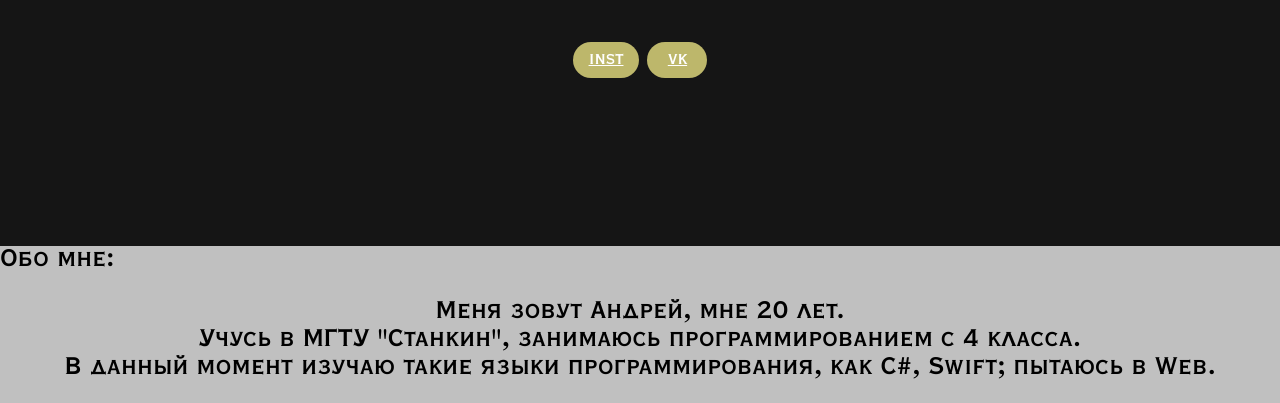
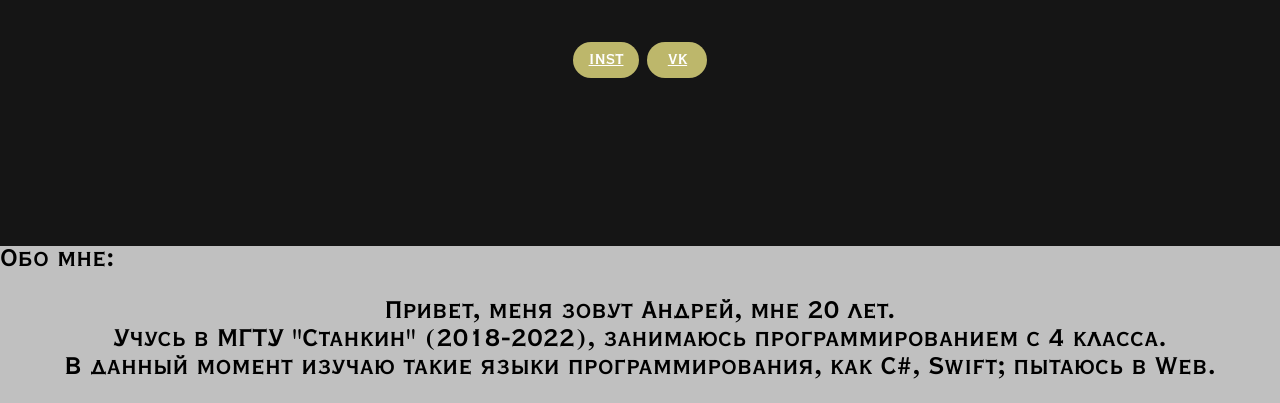
Before and after one commit to Remixrty/remixrty, a plain HTML site: page lab1/lab1.html in a window 1280 px wide. Shown: the part 834-1237 px from the top of the page. Drawn offline with nearby package versions, Linux system fonts and the light colour scheme; grey boxes are pictures that could not be loaded.

Commit message:
Add files via upload

```diff
--- a/lab1/lab1.html
+++ b/lab1/lab1.html
@@ -19,8 +19,8 @@
 
 
    <h3>Обо мне:<br>
-    <p align="center">Меня зовут Андрей, мне 20 лет.<br>
-	Учусь в МГТУ "Станкин", занимаюсь программированием с 4 класса.<br>
+    <p align="center">Привет, меня зовут Андрей, мне 20 лет.<br>
+	Учусь в МГТУ "Станкин" (2018-2022), занимаюсь программированием с 4 класса.<br>
 	В данный момент изучаю такие языки программирования, как C#, Swift; пытаюсь в Web.
 	<br>
 	<center><div class="box"></div></center><br><br><br>
```
